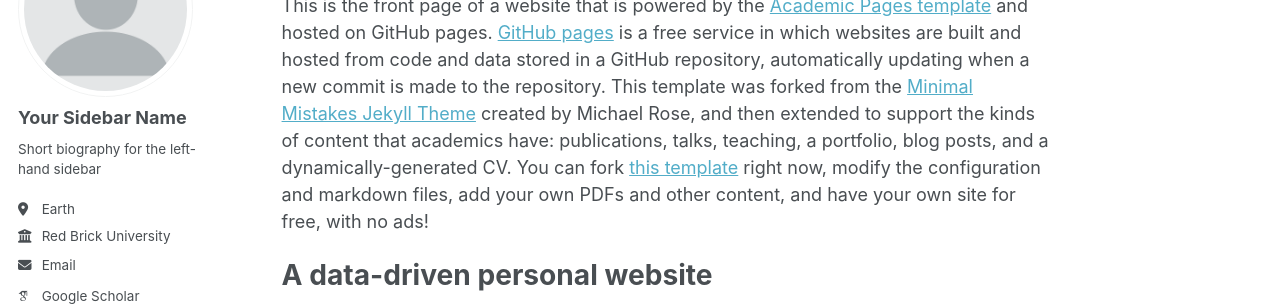
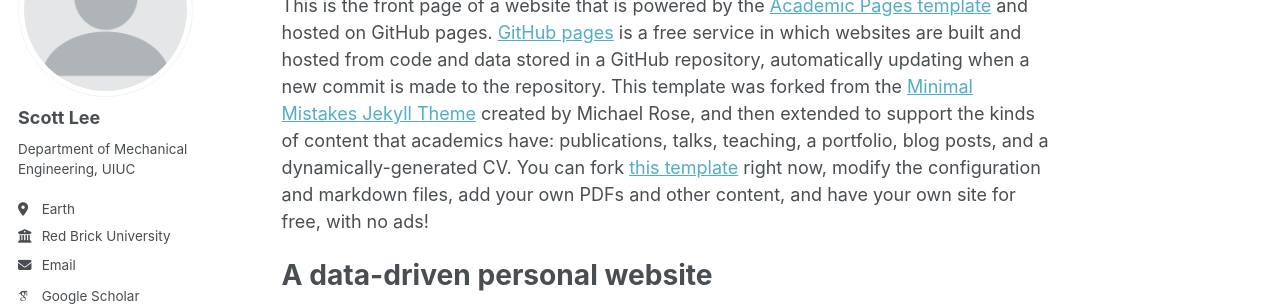
Before and after one commit to sl148/sl148.github.io, a Jekyll site: the page built from _pages/about.md, in a window 1280 px wide. Shown: the part 184-490 px from the top of the page. Built offline with Jekyll 4.4.1, drawn with Linux system fonts in a browser that asks for light colours; some web fonts are replaced.

Commit message:
Add Side Name

```diff
--- a/_config.yml
+++ b/_config.yml
@@ -22,9 +22,9 @@ repository               : "academicpages/academicpages.github.io"
 author:
   # Biographic information
   avatar           : "profile.png"
-  name             : "Your Sidebar Name"
+  name             : "Scott Lee"
   pronouns         : # example: "she/her"
-  bio              : "Short biography for the left-hand sidebar"
+  bio              : "Department of Mechanical Engineering, UIUC"
   location         : "Earth"
   employer         : "Red Brick University"
   uri              : # URL
```
